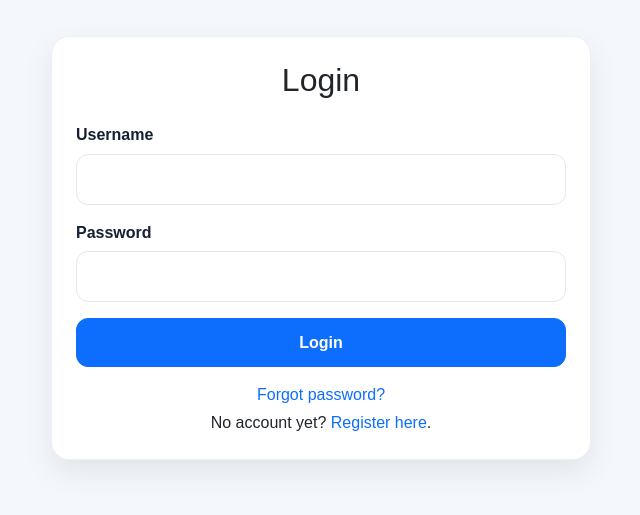
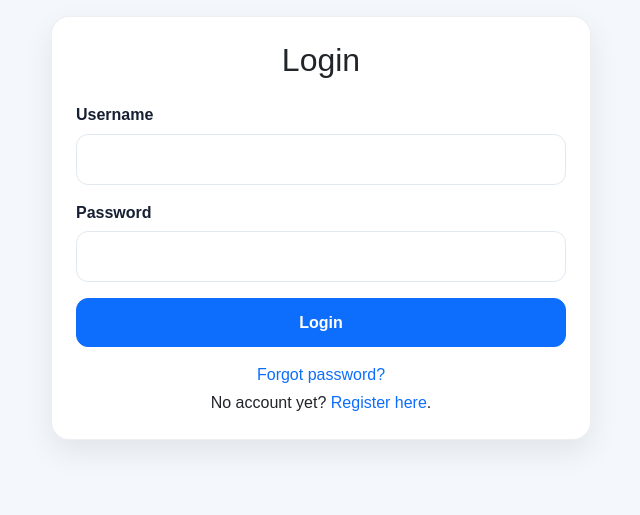
Before and after one commit to mavijaykhanna358-tech/studybuddy, a Django app: a page that uses templates/base.html in a window 1280 px wide. Shown: the top 515 px of the page, without its empty margins (319-959 px from the left). Run offline with Django 5.2, Linux system fonts and the light colour scheme.

Commit message:
Fix layout spacing and UI updates

```diff
--- a/templates/base.html
+++ b/templates/base.html
@@ -96,12 +96,15 @@
         .main-panel {
             flex: 1;
             min-width: 0;
+            display: flex;
+            flex-direction: column;
         }
 
         .content-shell {
             max-width: 1200px;
             margin: 0 auto;
-            padding: 1.25rem 1.1rem 2.5rem;
+            padding: 1rem 1.1rem 2rem;
+            width: 100%;
         }
 
         .navbar {
@@ -290,7 +293,7 @@
 
         .auth-card {
             max-width: 540px;
-            margin: 1rem auto;
+            margin: 0 auto;
             padding: 1.5rem;
             animation: fadeUp 0.45s ease both;
         }
@@ -388,6 +391,7 @@
                     </form>
                 </div>
             </aside>
+
             <main class="main-panel">
                 <nav class="navbar navbar-expand-lg navbar-dark">
                     <div class="container-fluid content-shell px-0 px-md-3">
```
